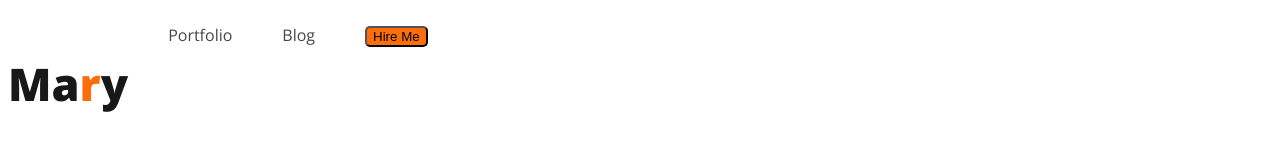
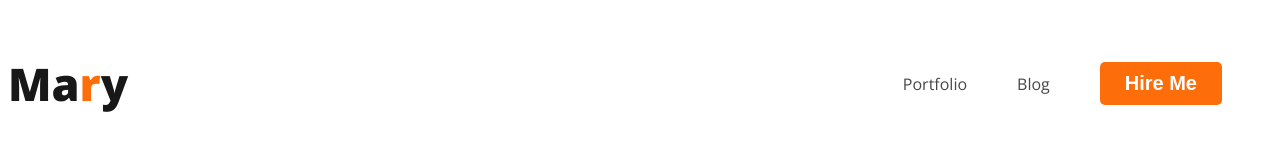
Before and after one commit to ashrafulbjri/ashraful-develop-portfolio, a plain HTML site: page index.html in a window 1280 px wide. Drawn offline with nearby package versions, Linux system fonts and the light colour scheme.

Commit message:
added nav bar

```diff
--- a/styles/portfolio.css
+++ b/styles/portfolio.css
@@ -11,6 +11,11 @@ body {
 .btn-primary {
     border-radius: 5px;
     background: #FD6E0A;
+    border: 0;
+    color: white;
+    font-size: 20px;
+    font-weight: 700;
+    padding: 10px 25px;
     /* width: 150px; */
     /* height: 64px; */
     /* flex-shrink: 0; */
@@ -19,6 +24,8 @@ body {
 /* nav related styles */
 nav {
     display: flex;
+    justify-content: space-between;
+    align-items: center;
 }
 
 .text-primary {
@@ -33,6 +40,7 @@ nav {
 
 nav>ul {
     display: flex;
+    align-items: center;
 }
 
 nav li {
```
